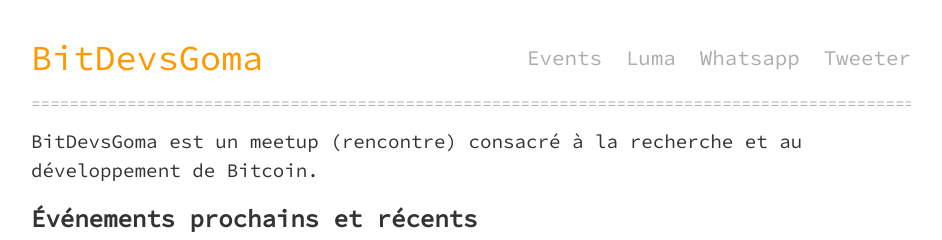
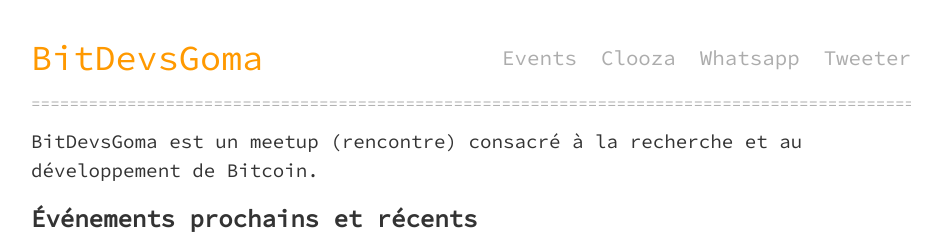
Before and after one commit to BitdevsGoma/Bitdevsgoma.org, a Jekyll site: the page built from index.html, in a window 1280 px wide. Shown: the top 240 px of the page, without its empty margins (169-1111 px from the left). Built offline with Jekyll 4.4.1, drawn with Linux system fonts in a browser that asks for light colours.

Commit message:
Update
Link display

```diff
--- a/_data/settings.yml
+++ b/_data/settings.yml
@@ -3,6 +3,6 @@ tagline: 'BitDevsGoma est une rencontre mensuelle consacrée à la recherche et
 
 menu:
   - {name: 'Events', url: '/events'}
-  - {name: 'Luma', url: 'https://lu.ma/user/BitdevsGoma', external: true}
+  - {name: 'Clooza', url: 'https://clooza.com/events/BITDEVSGOMA', external: true}
   - {name: 'Whatsapp', url: 'https://chat.whatsapp.com/LDcuoctOUBE5dp9eYnjx1V', external: true}
   - {name: 'Tweeter', url: 'https://x.com/bitdevsGoma', external: true}
```
